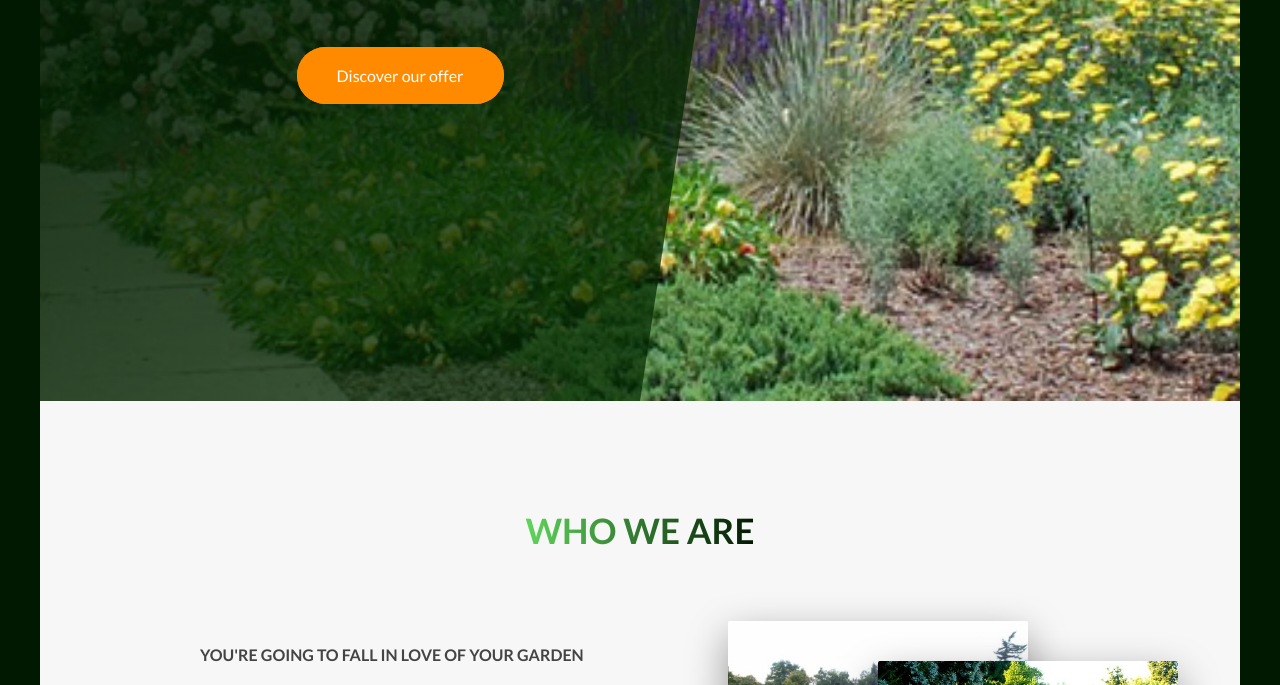
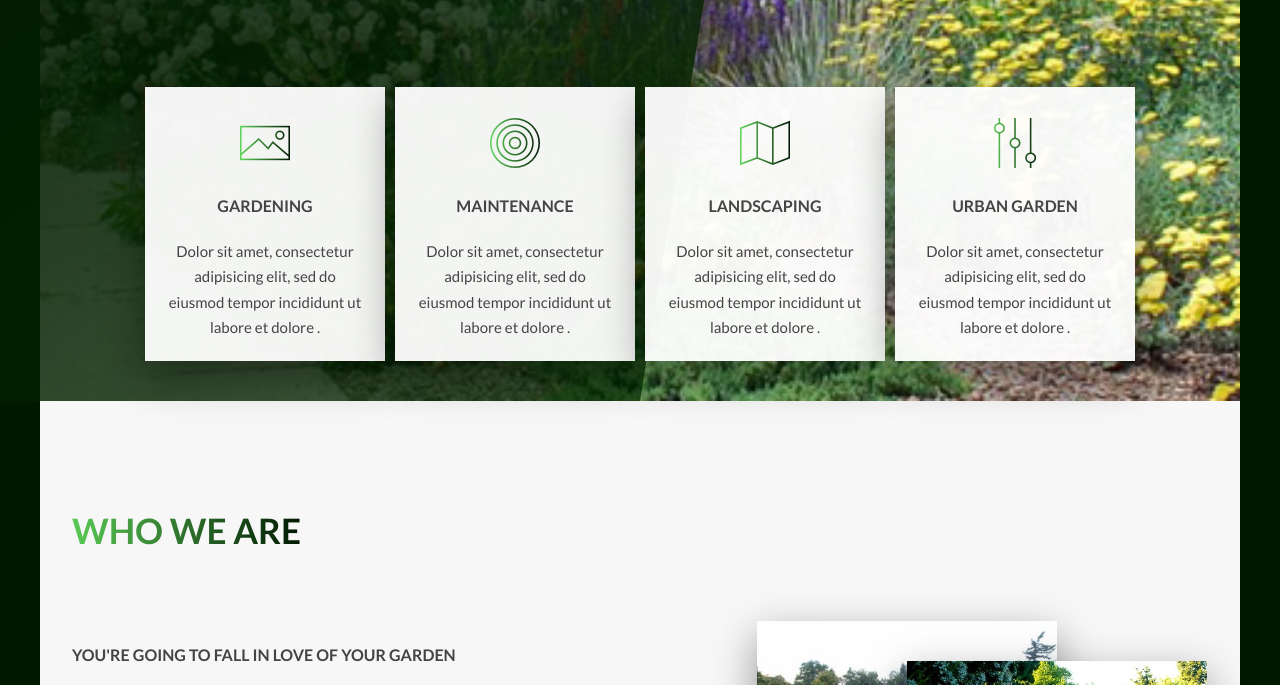
Before and after one commit to dianamartina/dream-garden, a website: page index.html in a window 1280 px wide. Shown: the part 399-1084 px from the top of the page. Drawn offline with Linux system fonts and the light colour scheme.

Commit message:
adding feature cards on header

```diff
--- /dev/null
+++ b/css/icon-fonts.css
@@ -0,0 +1,445 @@
+@charset "UTF-8";
+
+@font-face {
+  font-family: "linea-basic-10";
+  src:url("fonts/linea-basic-10.eot");
+  src:url("fonts/linea-basic-10.eot?#iefix") format("embedded-opentype"),
+    url("fonts/linea-basic-10.woff") format("woff"),
+    url("fonts/linea-basic-10.ttf") format("truetype"),
+    url("fonts/linea-basic-10.svg#linea-basic-10") format("svg");
+  font-weight: normal;
+  font-style: normal;
+
+}
+
+[data-icon]:before {
+  font-family: "linea-basic-10" !important;
+  content: attr(data-icon);
+  font-style: normal !important;
+  font-weight: normal !important;
+  font-variant: normal !important;
+  text-transform: none !important;
+  speak: none;
+  line-height: 1;
+  -webkit-font-smoothing: antialiased;
+  -moz-osx-font-smoothing: grayscale;
+}
+
+[class^="icon-"]:before,
+[class*=" icon-"]:before {
+  font-family: "linea-basic-10" !important;
+  font-style: normal !important;
+  font-weight: normal !important;
+  font-variant: normal !important;
+  text-transform: none !important;
+  speak: none;
+  line-height: 1;
+  -webkit-font-smoothing: antialiased;
+  -moz-osx-font-smoothing: grayscale;
+}
+
+.icon-basic-accelerator:before {
+  content: "a";
+}
+.icon-basic-alarm:before {
+  content: "b";
+}
+.icon-basic-anchor:before {
+  content: "c";
+}
+.icon-basic-anticlockwise:before {
+  content: "d";
+}
+.icon-basic-archive:before {
+  content: "e";
+}
+.icon-basic-archive-full:before {
+  content: "f";
+}
+.icon-basic-ban:before {
+  content: "g";
+}
+.icon-basic-battery-charge:before {
+  content: "h";
+}
+.icon-basic-battery-empty:before {
+  content: "i";
+}
+.icon-basic-battery-full:before {
+  content: "j";
+}
+.icon-basic-battery-half:before {
+  content: "k";
+}
+.icon-basic-bolt:before {
+  content: "l";
+}
+.icon-basic-book:before {
+  content: "m";
+}
+.icon-basic-book-pen:before {
+  content: "n";
+}
+.icon-basic-book-pencil:before {
+  content: "o";
+}
+.icon-basic-bookmark:before {
+  content: "p";
+}
+.icon-basic-calculator:before {
+  content: "q";
+}
+.icon-basic-calendar:before {
+  content: "r";
+}
+.icon-basic-cards-diamonds:before {
+  content: "s";
+}
+.icon-basic-cards-hearts:before {
+  content: "t";
+}
+.icon-basic-case:before {
+  content: "u";
+}
+.icon-basic-chronometer:before {
+  content: "v";
+}
+.icon-basic-clessidre:before {
+  content: "w";
+}
+.icon-basic-clock:before {
+  content: "x";
+}
+.icon-basic-clockwise:before {
+  content: "y";
+}
+.icon-basic-cloud:before {
+  content: "z";
+}
+.icon-basic-clubs:before {
+  content: "A";
+}
+.icon-basic-compass:before {
+  content: "B";
+}
+.icon-basic-cup:before {
+  content: "C";
+}
+.icon-basic-diamonds:before {
+  content: "D";
+}
+.icon-basic-display:before {
+  content: "E";
+}
+.icon-basic-download:before {
+  content: "F";
+}
+.icon-basic-exclamation:before {
+  content: "G";
+}
+.icon-basic-eye:before {
+  content: "H";
+}
+.icon-basic-eye-closed:before {
+  content: "I";
+}
+.icon-basic-female:before {
+  content: "J";
+}
+.icon-basic-flag1:before {
+  content: "K";
+}
+.icon-basic-flag2:before {
+  content: "L";
+}
+.icon-basic-floppydisk:before {
+  content: "M";
+}
+.icon-basic-folder:before {
+  content: "N";
+}
+.icon-basic-folder-multiple:before {
+  content: "O";
+}
+.icon-basic-gear:before {
+  content: "P";
+}
+.icon-basic-geolocalize-01:before {
+  content: "Q";
+}
+.icon-basic-geolocalize-05:before {
+  content: "R";
+}
+.icon-basic-globe:before {
+  content: "S";
+}
+.icon-basic-gunsight:before {
+  content: "T";
+}
+.icon-basic-hammer:before {
+  content: "U";
+}
+.icon-basic-headset:before {
+  content: "V";
+}
+.icon-basic-heart:before {
+  content: "W";
+}
+.icon-basic-heart-broken:before {
+  content: "X";
+}
+.icon-basic-helm:before {
+  content: "Y";
+}
+.icon-basic-home:before {
+  content: "Z";
+}
+.icon-basic-info:before {
+  content: "0";
+}
+.icon-basic-ipod:before {
+  content: "1";
+}
+.icon-basic-joypad:before {
+  content: "2";
+}
+.icon-basic-key:before {
+  content: "3";
+}
+.icon-basic-keyboard:before {
+  content: "4";
+}
+.icon-basic-laptop:before {
+  content: "5";
+}
+.icon-basic-life-buoy:before {
+  content: "6";
+}
+.icon-basic-lightbulb:before {
+  content: "7";
+}
+.icon-basic-link:before {
+  content: "8";
+}
+.icon-basic-lock:before {
+  content: "9";
+}
+.icon-basic-lock-open:before {
+  content: "!";
+}
+.icon-basic-magic-mouse:before {
+  content: "\"";
+}
+.icon-basic-magnifier:before {
+  content: "#";
+}
+.icon-basic-magnifier-minus:before {
+  content: "$";
+}
+.icon-basic-magnifier-plus:before {
+  content: "%";
+}
+.icon-basic-mail:before {
+  content: "&";
+}
+.icon-basic-mail-multiple:before {
+  content: "'";
+}
+.icon-basic-mail-open:before {
+  content: "(";
+}
+.icon-basic-mail-open-text:before {
+  content: ")";
+}
+.icon-basic-male:before {
+  content: "*";
+}
+.icon-basic-map:before {
+  content: "+";
+}
+.icon-basic-message:before {
+  content: ",";
+}
+.icon-basic-message-multiple:before {
+  content: "-";
+}
+.icon-basic-message-txt:before {
+  content: ".";
+}
+.icon-basic-mixer2:before {
+  content: "/";
+}
+.icon-basic-mouse:before {
+  content: ":";
+}
+.icon-basic-notebook:before {
+  content: ";";
+}
+.icon-basic-notebook-pen:before {
+  content: "<";
+}
+.icon-basic-notebook-pencil:before {
+  content: "=";
+}
+.icon-basic-paperplane:before {
+  content: ">";
+}
+.icon-basic-pencil-ruler:before {
+  content: "?";
+}
+.icon-basic-pencil-ruler-pen:before {
+  content: "@";
+}
+.icon-basic-photo:before {
+  content: "[";
+}
+.icon-basic-picture:before {
+  content: "]";
+}
+.icon-basic-picture-multiple:before {
+  content: "^";
+}
+.icon-basic-pin1:before {
+  content: "_";
+}
+.icon-basic-pin2:before {
+  content: "`";
+}
+.icon-basic-postcard:before {
+  content: "{";
+}
+.icon-basic-postcard-multiple:before {
+  content: "|";
+}
+.icon-basic-printer:before {
+  content: "}";
+}
+.icon-basic-question:before {
+  content: "~";
+}
+.icon-basic-rss:before {
+  content: "\\";
+}
+.icon-basic-server:before {
+  content: "\e000";
+}
+.icon-basic-server2:before {
+  content: "\e001";
+}
+.icon-basic-server-cloud:before {
+  content: "\e002";
+}
+.icon-basic-server-download:before {
+  content: "\e003";
+}
+.icon-basic-server-upload:before {
+  content: "\e004";
+}
+.icon-basic-settings:before {
+  content: "\e005";
+}
+.icon-basic-share:before {
+  content: "\e006";
+}
+.icon-basic-sheet:before {
+  content: "\e007";
+}
+.icon-basic-sheet-multiple:before {
+  content: "\e008";
+}
+.icon-basic-sheet-pen:before {
+  content: "\e009";
+}
+.icon-basic-sheet-pencil:before {
+  content: "\e00a";
+}
+.icon-basic-sheet-txt:before {
+  content: "\e00b";
+}
+.icon-basic-signs:before {
+  content: "\e00c";
+}
+.icon-basic-smartphone:before {
+  content: "\e00d";
+}
+.icon-basic-spades:before {
+  content: "\e00e";
+}
+.icon-basic-spread:before {
+  content: "\e00f";
+}
+.icon-basic-spread-bookmark:before {
+  content: "\e010";
+}
+.icon-basic-spread-text:before {
+  content: "\e011";
+}
+.icon-basic-spread-text-bookmark:before {
+  content: "\e012";
+}
+.icon-basic-star:before {
+  content: "\e013";
+}
+.icon-basic-tablet:before {
+  content: "\e014";
+}
+.icon-basic-target:before {
+  content: "\e015";
+}
+.icon-basic-todo:before {
+  content: "\e016";
+}
+.icon-basic-todo-pen:before {
+  content: "\e017";
+}
+.icon-basic-todo-pencil:before {
+  content: "\e018";
+}
+.icon-basic-todo-txt:before {
+  content: "\e019";
+}
+.icon-basic-todolist-pen:before {
+  content: "\e01a";
+}
+.icon-basic-todolist-pencil:before {
+  content: "\e01b";
+}
+.icon-basic-trashcan:before {
+  content: "\e01c";
+}
+.icon-basic-trashcan-full:before {
+  content: "\e01d";
+}
+.icon-basic-trashcan-refresh:before {
+  content: "\e01e";
+}
+.icon-basic-trashcan-remove:before {
+  content: "\e01f";
+}
+.icon-basic-upload:before {
+  content: "\e020";
+}
+.icon-basic-usb:before {
+  content: "\e021";
+}
+.icon-basic-video:before {
+  content: "\e022";
+}
+.icon-basic-watch:before {
+  content: "\e023";
+}
+.icon-basic-webpage:before {
+  content: "\e024";
+}
+.icon-basic-webpage-img-txt:before {
+  content: "\e025";
+}
+.icon-basic-webpage-multiple:before {
+  content: "\e026";
+}
+.icon-basic-webpage-txt:before {
+  content: "\e027";
+}
+.icon-basic-world:before {
+  content: "\e028";
+}
--- a/index.html
+++ b/index.html
@@ -7,6 +7,7 @@
     <!-- <link rel="stylesheet" href="https://cdnjs.cloudflare.com/ajax/libs/font-awesome/5.15.2/css/all.min.css"
         integrity="sha512-HK5fgLBL+xu6dm/Ii3z4xhlSUyZgTT9tuc/hSrtw6uzJOvgRr2a9jyxxT1ely+B+xFAmJKVSTbpM/CuL7qxO8w=="
         crossorigin="anonymous" /> -->
+    <link rel="stylesheet" href="css/icon-fonts.css">
     <link rel="stylesheet" href="css/style.css" />
     <title>Dream Garden</title>
 </head>
@@ -16,6 +17,8 @@
         <div class="header__logo-box">
             <img src="img/logo.png" alt="logo" class="header__logo">
         </div>
+        <div class="header__content">
+
             <div class="header__text-box">
                 <h1 class="heading-1">
                     <span class="heading-1--main">Dream <span class="heading-primary--main-sec">Garden</span></span>
@@ -25,12 +28,40 @@
                 <a href="#" class="btn btn-color-secondary btn-main-animate">Discover our offer</a>
 
             </div>
+            <div class="header__features">
+                <div class="feature-box">
+                    <i class="feature-box__icon icon-basic-picture"></i>
+                    <h4 class="heading-4 u-mb-small">Gardening</h4>
+                    <p class="feature-box__text">Dolor sit amet, consectetur adipisicing elit, sed do eiusmod tempor
+                        incididunt ut labore et dolore .</p>
+                </div>
+                <div class="feature-box">
+                    <i class="feature-box__icon icon-basic-target"></i>
+                    <h4 class="heading-4 u-mb-small">Maintenance</h4>
+                    <p class="feature-box__text">Dolor sit amet, consectetur adipisicing elit, sed do eiusmod tempor
+                        incididunt ut labore et dolore .</p>
+                </div>
+                <div class="feature-box">
+                    <i class="feature-box__icon icon-basic-map"></i>
+                    <h4 class="heading-4 u-mb-small">Landscaping</h4>
+                    <p class="feature-box__text">Dolor sit amet, consectetur adipisicing elit, sed do eiusmod tempor
+                        incididunt ut labore et dolore .</p>
+                </div>
+                <div class="feature-box">
+                    <i class="feature-box__icon icon-basic-mixer2"></i>
+                    <h4 class="heading-4 u-mb-small">Urban garden</h4>
+                    <p class="feature-box__text">Dolor sit amet, consectetur adipisicing elit, sed do eiusmod tempor
+                        incididunt ut labore et dolore .</p>
+                </div>
+            </div>
+        </div>
         <div></div>
     </header>
 
     <main class="main">
+
         <section class="section-about">
-            <div class="u-text-center u-mb-big">
+            <div class=" u-mb-big">
                 <h2 class="heading-2">Who We Are</h2>
             </div>
             <div class="section-about__content">
@@ -57,7 +88,14 @@
                     <img src="img/img-3.jpg" alt="garden-3" class="composition__photo  composition__photo--img3">
                 </div>
             </div>
+        </section>
 
+
+
+        <section class="section-cards">
+            <div class="u-text-center u-pt-big">
+                <h2 class="heading-2">What we do</h2>
+            </div>
         </section>
     </main>
 
--- a/sass/base/_typography.scss
+++ b/sass/base/_typography.scss
@@ -37,6 +37,7 @@ body {
   font-size: 3.5rem;
   text-transform: uppercase;
   font-weight: 700;
+  padding-left: 1.6rem;
   background-image: linear-gradient(
     to right,
     $color-primary-light,
--- a/sass/base/_utilities.scss
+++ b/sass/base/_utilities.scss
@@ -12,3 +12,7 @@
 .u-mb-small {
   margin-bottom: 2rem;
 }
+
+.u-pt-big {
+  padding-top: 8rem;
+}
--- a/sass/components/_button.scss
+++ b/sass/components/_button.scss
@@ -4,7 +4,6 @@
     text-decoration: none;
     padding: 1.5rem 4rem;
     display: inline-block;
-    border-radius: 10rem;
     transition: all 0.2s;
     position: relative;
     font-size: $default-font-size;
@@ -34,7 +33,6 @@
     display: inline-block;
     height: 100%;
     width: 100%;
-    border-radius: 10rem;
     position: absolute;
     top: 0;
     left: 0;
--- a/sass/components/_composition.scss
+++ b/sass/components/_composition.scss
@@ -5,7 +5,6 @@
     display: inline-block;
     width: 30rem;
     box-shadow: 0 1.5rem 4rem rgba($color-black, 0.4);
-    border-radius: 2px;
     position: absolute;
     z-index: 10;
     transition: all 0.2s;
@@ -25,7 +24,7 @@
     }
 
     &:hover {
-      outline: 1.5rem solid $color-primary-light;
+      outline: 0.5rem solid $color-grey-light-2;
       transform: scale(1.05);
       box-shadow: 0 2.5rem 4rem rgba($color-black, 0.5);
       z-index: 20;
--- /dev/null
+++ b/sass/components/_feature-box.scss
@@ -0,0 +1,31 @@
+.feature-box {
+  width: 24rem;
+  background-color: rgba($color-white, 0.95);
+  font-size: 1.5rem;
+  padding: 2rem;
+  text-align: center;
+  box-shadow: 0 1.5rem 4rem rgba($color-black, 0.4);
+  transition: all 0.4s;
+
+  &__icon {
+    font-size: 5rem;
+    background-image: linear-gradient(
+      to right,
+      $color-primary-light,
+      $color-primary-dark
+    );
+    display: inline-block;
+    -webkit-background-clip: text;
+    -moz-background-clip: text;
+    background-clip: text;
+    color: transparent;
+  }
+
+  &:hover {
+    // transform: skewY(-5deg) scale(1.03);
+  }
+
+  &:not(:last-child) {
+    margin-right: 1rem;
+  }
+}
--- a/sass/layout/_header.scss
+++ b/sass/layout/_header.scss
@@ -3,7 +3,6 @@
   background-image: url("../img/hero.jpg");
   background-size: cover;
   background-position: center;
-  position: relative;
 
   &__logo-box {
     position: absolute;
@@ -16,14 +15,20 @@
     height: 3.5rem;
   }
 
+  &__content {
+    display: flex;
+    flex-direction: column;
+    // justify-content: space-between;
+    height: 100vh;
+  }
+
   &__text-box {
     display: flex;
     flex-direction: column;
-    justify-content: center;
     align-items: center;
-    height: 100%;
     width: 60%;
-    position: absolute;
+    margin-top: 20vh;
+    margin-bottom: 15vh;
     z-index: 10;
   }
 
@@ -43,4 +48,10 @@
     top: 0;
     left: 0;
   }
+
+  &__features {
+    display: flex;
+    justify-content: center;
+    z-index: 20;
+  }
 }
--- a/sass/main.scss
+++ b/sass/main.scss
@@ -9,6 +9,7 @@
 
 @import "components/button";
 @import "components/composition";
+@import "components/feature-box";
 
 @import "layout/grid";
 @import "layout/header";
```
Also changed, not shown: sass/pages/_home.scss (+9 -1 lines), css/fonts/linea-basic-10.ttf (added), css/fonts/linea-basic-10.woff (added), css/style.css, 2 other files. Lines whose indentation alone changed are shown as unchanged.
